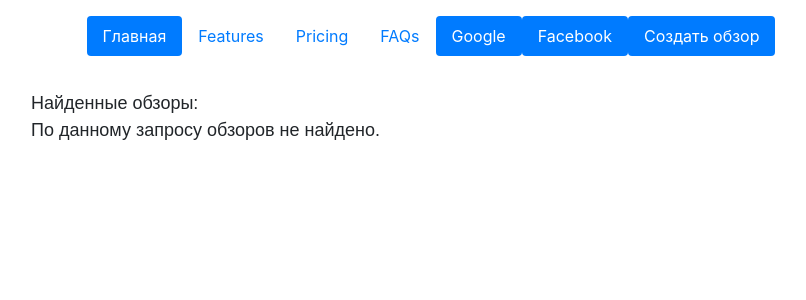
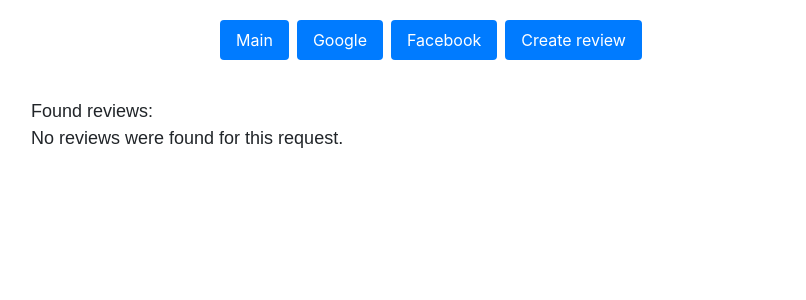
Before and after one commit to Amirsz01/review_app, a Symfony app: template templates/default/handleSearch.html.twig in a window 1280 px wide. Shown: the top 300 px of the page, without its empty margins (209-1015 px from the left). Run offline with Twig, Linux system fonts and the light colour scheme; the template is opened without the code that fills it, so the values that code supplies are empty; some libraries are stand-ins or nearby versions.

Commit message:
Part of localization

```diff
--- a/config/routes.yaml
+++ b/config/routes.yaml
@@ -1,3 +1,3 @@
 #index:
-#    path: /
+#    path: /{_locale}
 #    controller: App\Controller\DefaultController::index
--- a/config/services.yaml
+++ b/config/services.yaml
@@ -4,6 +4,7 @@
 # Put parameters here that don't need to change on each machine where the app is deployed
 # https://symfony.com/doc/current/best_practices.html#use-parameters-for-application-configuration
 parameters:
+    app.locales: en|ru
 
 services:
     # default configuration for services in *this* file
--- a/src/Controller/FacebookController.php
+++ b/src/Controller/FacebookController.php
@@ -40,17 +40,11 @@ class FacebookController extends AbstractController
         $client = $clientRegistry->getClient('facebook');
 
         try {
-            // the exact class depends on which provider you're using
             /** @var FacebookUser $user */
             $user = $client->fetchUser();
 
-            // do something with all this new power!
-            // e.g. $name = $user->getFirstName();
             var_dump($user); die;
-            // ...
         } catch (IdentityProviderException $e) {
-            // something went wrong!
-            // probably you should return the reason to the user
             var_dump($e->getMessage()); die;
         }
     }
--- a/src/Controller/GoogleController.php
+++ b/src/Controller/GoogleController.php
@@ -23,7 +23,7 @@ class GoogleController extends AbstractController
 
         return $clientRegistry
             ->getClient('google') // key used in config/packages/knpu_oauth2_client.yaml
-            ->redirect(['email'], []);
+            ->redirect(['email'], ['redirect_uri' => $this->generateUrl('connect_google_check', [], UrlGenerator::ABSOLUTE_URL)]);
     }
 
     /**
--- a/src/Controller/UserController.php
+++ b/src/Controller/UserController.php
@@ -20,7 +20,7 @@ class UserController extends AbstractController
         $this->clientRegistry = $clientRegistry;
     }
 
-    #[Route('/user/{id}', name: 'user_page')]
+    #[Route('{_locale}/user/{id}', name: 'user_page')]
     public function index($id): Response
     {
         $user = $existingUser = $this->em->getRepository(User::class)
@@ -31,7 +31,7 @@ class UserController extends AbstractController
             'reviews' => $reviews,
         ]);
     }
-    #[Route('/logout', name: 'logout')]
+    #[Route('{_locale}/logout', name: 'logout')]
     public function logout()
     {
 
--- a/templates/base.html.twig
+++ b/templates/base.html.twig
@@ -22,19 +22,17 @@
         <div class="container">
             <header class="d-flex justify-content-center py-3">
                 <ul class="nav nav-pills">
-                    <li class="nav-item"><a href="{{path('home_page')}}" class="nav-link active" aria-current="page">Главная</a></li>
-                    <li class="nav-item"><a href="#" class="nav-link">Features</a></li>
-                    <li class="nav-item"><a href="#" class="nav-link">Pricing</a></li>
-                    <li class="nav-item"><a href="#" class="nav-link">FAQs</a></li>
+                    <li class="nav-item"><a href="{{path('home_page')}}" class="nav-link active m-1" aria-current="page">{{ 'main.buttons.main'|trans }}</a></li>
+{#                    <li class="nav-item"><a href="#" class="nav-link">FAQs</a></li>#}
                     {% if is_granted('IS_AUTHENTICATED_FULLY') %}
-                        <li class="nav-item"><a href="{{ path('user_page', {'id': app.user.id}) }}" class="nav-link active" aria-current="page">Личная страница</a></li>
-                        <li class="nav-item"><a href="{{ path('logout') }}" class="nav-link active" aria-current="page">Выйти</a></li>
+                        <li class="nav-item"><a href="{{ path('user_page', {'id': app.user.id}) }}" class="nav-link active m-1" aria-current="page">{{ 'main.buttons.profile'|trans }}</a></li>
+                        <li class="nav-item"><a href="{{ path('logout') }}" class="nav-link active m-1" aria-current="page">{{ 'main.buttons.logout'|trans }}</a></li>
                     {% else %}
-                        <li class="nav-item"><a href="{{ path('connect_google_start') }}" class="nav-link active" aria-current="page">Google</a></li>
-                        <li class="nav-item"><a href="{{ path('connect_facebook_start') }}" class="nav-link active" aria-current="page">Facebook</a></li>
+                        <li class="nav-item"><a href="{{ path('connect_google_start') }}" class="nav-link active m-1" aria-current="page">Google</a></li>
+                        <li class="nav-item"><a href="{{ path('connect_facebook_start') }}" class="nav-link active m-1" aria-current="page">Facebook</a></li>
                     {% endif %}
                     {{ render(controller('App\\Controller\\DefaultController::searchBar')) }}
-                    <li class="nav-item"><a href="{{path('create_review')}}" class="nav-link active" aria-current="page">Создать обзор</a></li>
+                    <li class="nav-item"><a href="{{path('create_review')}}" class="nav-link active m-1" aria-current="page">{{ 'main.buttons.create_review'|trans }}</a></li>
                 </ul>
             </header>
         </div>
--- a/templates/default/handleSearch.html.twig
+++ b/templates/default/handleSearch.html.twig
@@ -1,6 +1,6 @@
 {% extends 'base.html.twig' %}
 
-{% block title %}Найденные обзоры{% endblock %}
+{% block title %}{{'search.found_reviews'|trans}}{% endblock %}
 
 {% block body %}
     <style>
@@ -9,13 +9,13 @@
     </style>
 
     <div class="example-wrapper">
-        Найденные обзоры:
+        {{'search.found_reviews'|trans}}:
         {% if reviews|length %}
             {% for review in reviews %}
                 <br><a href="{{ path('review', {'reviewId': review.id}) }}">{{ review.getTitle() }}</a>
             {% endfor %}
         {% else %}
-            <p>По данному запросу обзоров не найдено.</p>
+            <p>{{'search.reviews_not_found'|trans}}</p>
         {% endif %}
     </div>
 {% endblock %}
--- a/templates/default/index.html.twig
+++ b/templates/default/index.html.twig
@@ -1,6 +1,6 @@
 {% extends 'base.html.twig' %}
 
-{% block title %}Main page!{% endblock %}
+{% block title %}{{ 'main.main_page'|trans }}{% endblock %}
 
 {% block body %}
 <style>
@@ -9,7 +9,7 @@
 </style>
 
 <div class="example-wrapper">
-    <h2>Самые последние обзоры</h2>
+    <h2>{{ 'main.last_reviews'|trans }}</h2>
 
     {% for review in reviews %}
         <a href="{{path('review', {'reviewId': review.id})}}">{{ review.title }}</a><br>
--- /dev/null
+++ b/translations/messages.en.yaml
@@ -0,0 +1,36 @@
+main:
+  main_page: 'Main page'
+  last_reviews: 'Last reviews'
+  buttons:
+    create_review: 'Create review'
+    logout: 'Logout'
+    profile: 'Profile'
+    main: 'Main'
+
+search:
+  search_placeholder: 'Search...'
+  found_reviews: 'Found reviews'
+  reviews_not_found: 'No reviews were found for this request.'
+
+fields:
+  title: 'Title'
+  text: 'Text'
+  images: 'Images'
+  tags: 'Tags'
+  category: 'Category'
+  score: 'Score'
+  author: 'Author'
+  likes: 'Likes'
+  comments: 'Comments'
+
+form:
+  buttons:
+    send: 'Send'
+
+word:
+  in: 'in'
+  like: 'Like'
+
+review:
+  comments:
+    not_available: 'Comments are not available to you. Log in!'
```
Also changed, not shown: src/Controller/DefaultController.php (+4 -4 lines), src/Controller/ReviewController.php (+25 -10 lines), src/Security/FacebookAuthenticator.php (+6 -22 lines), src/Security/GoogleAuthenticator.php (+5 -15 lines), templates/review/index.html.twig (+9 -9 lines), translations/messages.ru.yaml (added, +36 -0 lines), 2 other files.
